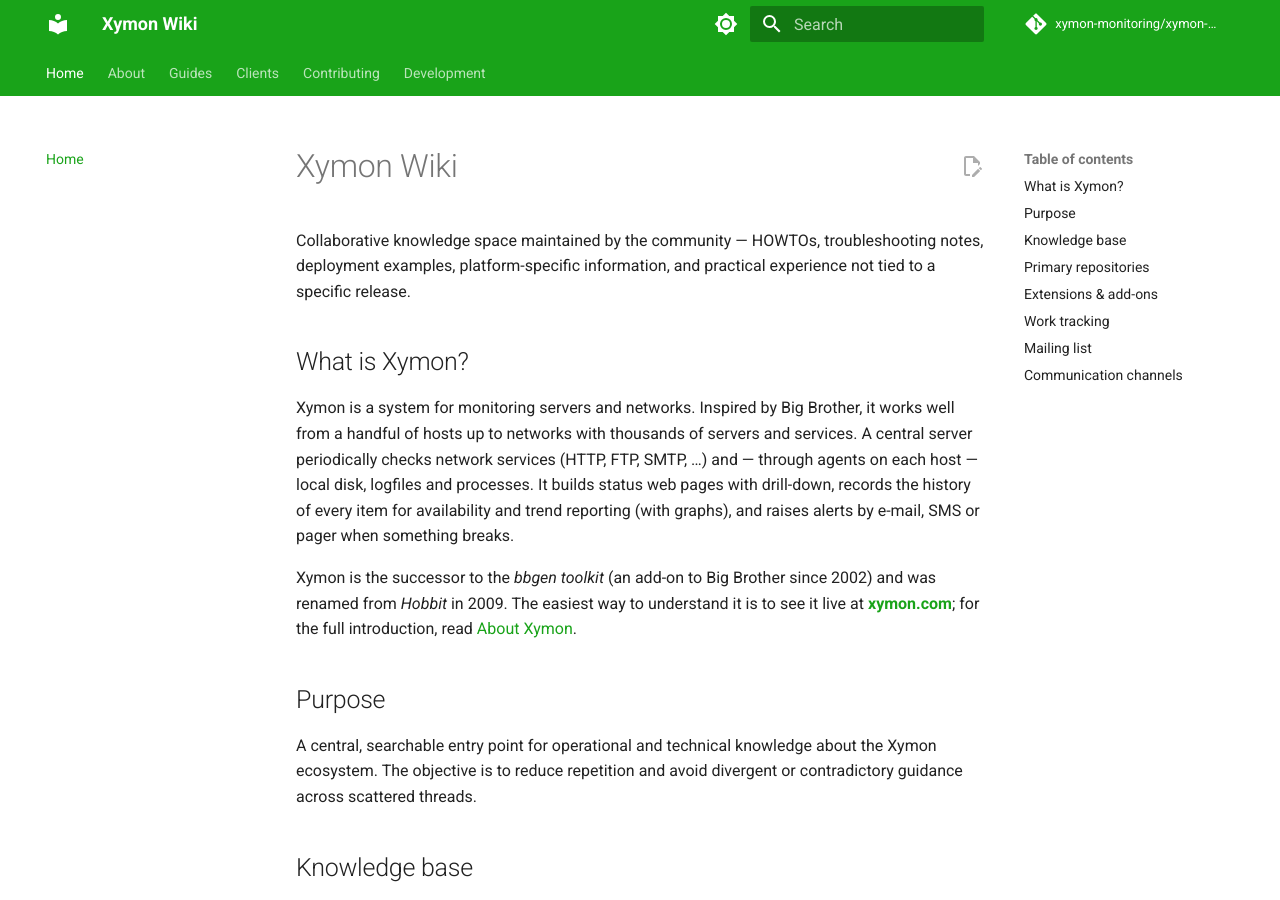
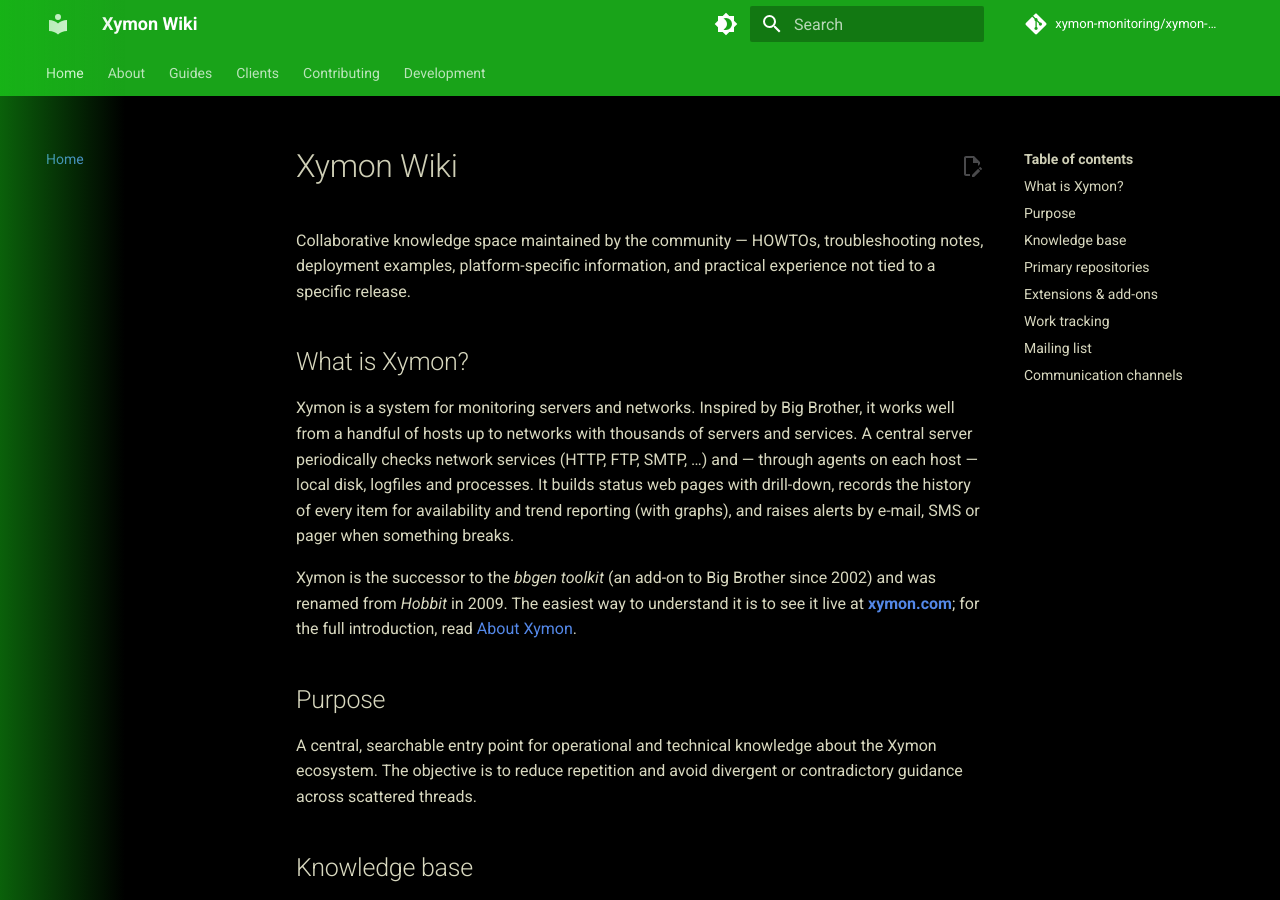
Before and after one commit to xymon-monitoring/xymon-wiki, an MkDocs documentation site: the page built from docs/index.md, in a window 1280 px wide and 900 px high. Built offline with MkDocs 1.6.1 and Material for MkDocs 9.7.7, drawn with Linux system fonts in a browser that asks for light colours; comment, search, counter and statistics services are not loaded.

Commit message:
site: make the dark (Xymon) scheme the default (#19)
Put the slate scheme first in the palette (no media query) so the classic Xymon
dark look — black + green left band — is the default for all visitors, with a
toggle to light.

Co-authored-by: Bonomani <8841264+bonomani@users.noreply.github.com>

```diff
--- a/mkdocs.yml
+++ b/mkdocs.yml
@@ -19,16 +19,15 @@
     - content.code.copy
     - content.action.edit
   palette:
-    - media: "(prefers-color-scheme: light)"
-      scheme: default
+    # Dark (classic Xymon look) is the default; toggle to light.
+    - scheme: slate
+      toggle:
+        icon: material/brightness-4
+        name: Switch to light mode
+    - scheme: default
       toggle:
         icon: material/brightness-7
         name: Switch to dark mode
-    - media: "(prefers-color-scheme: dark)"
-      scheme: slate
-      toggle:
-        icon: material/brightness-4
-        name: Switch to light mode
 
 plugins:
   - search
```
